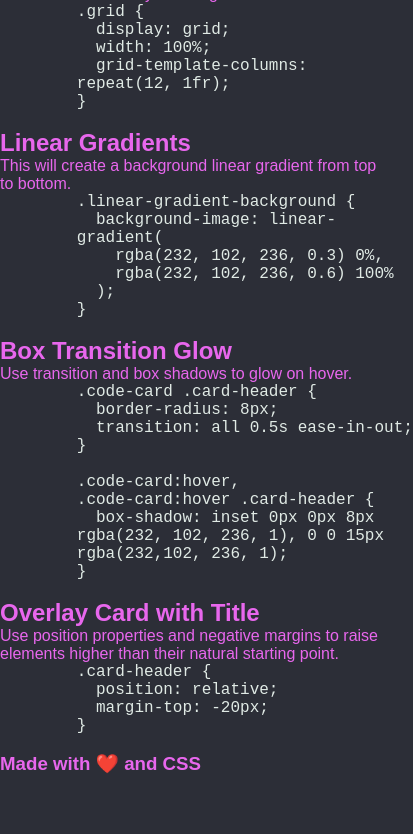
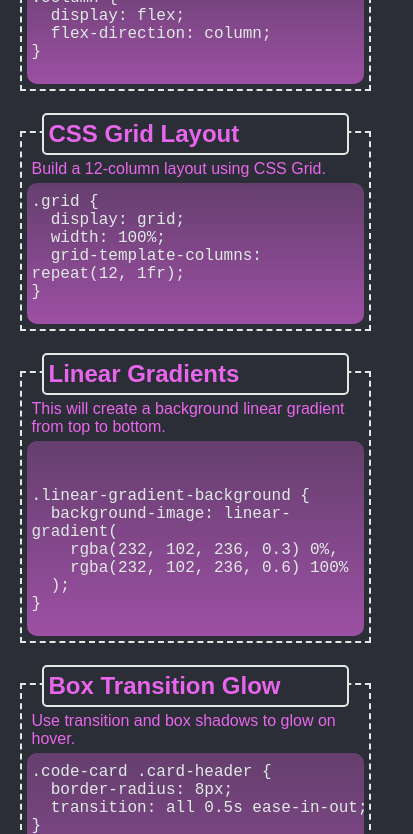
Before and after one commit to jeffgrasso42/css-snippet-cheatsheet, a plain HTML site: page index.html in a window 390 px wide. Shown: the part 629-1463 px from the top of the page, 413 px wide, since content can reach past the window. Before the commit the page ends 1404 px from the top, so only its background shows below. Drawn offline with Linux system fonts and the light colour scheme.

Commit message:
added responsive layout functionality with CSS flexbox and media queries

```diff
--- a/assets/css/style.css
+++ b/assets/css/style.css
@@ -1,6 +1,6 @@
 /* CSS variable declarations */
 :root {
-  --magenta: #e867ed;
+  --magenta: rgb(232, 102, 236);
   --blue-grey: #2c2e37;
   --light-grey: #e0eae5;
 }
@@ -39,6 +39,60 @@ header p {
   margin: 0 auto 20px auto;
 }
 
-section p {
+main {
+  display: flex;
+  flex-wrap: wrap;
+  justify-content: space-evenly;
+}
+
+.code-card {
+  display: flex;
+  flex-flow: column;
+  margin: 20px 0;
+  padding: 5px;
+  width: 30%;
+  border: 2px dashed var(--light-grey);
+}
+
+.code-card p {
+  padding: 5px;
   color: var(--magenta);
 }
+
+.card-header {
+  position: relative;
+  margin: -25px 15px 0 15px;
+  border: 2px solid var(--light-grey);
+  border-radius: 5px;
+  padding: 5px;
+  background-color: var(--blue-grey);
+  font-size: 1.5em;
+}
+
+.code-card pre {
+  flex: 1 1 auto;
+  padding: 10px 5px 5px 5px;
+  border-radius: 10px;
+  background-image: linear-gradient(
+      rgba(232, 102, 236, 0.3) 0%,
+      rgba(232, 102, 236, 0.6) 100%
+    );
+}
+
+footer {
+  margin-bottom: 20px;
+  padding: 10px;
+  text-align: center;
+}
+
+@media screen and (max-width: 992px) {
+  .code-card {
+    width: 45%;
+  }
+}
+
+@media screen and (max-width: 768px) {
+  .code-card {
+    width: 90%;
+  }
+}
```
Also changed, not shown: index.html (+4 -0 lines).
